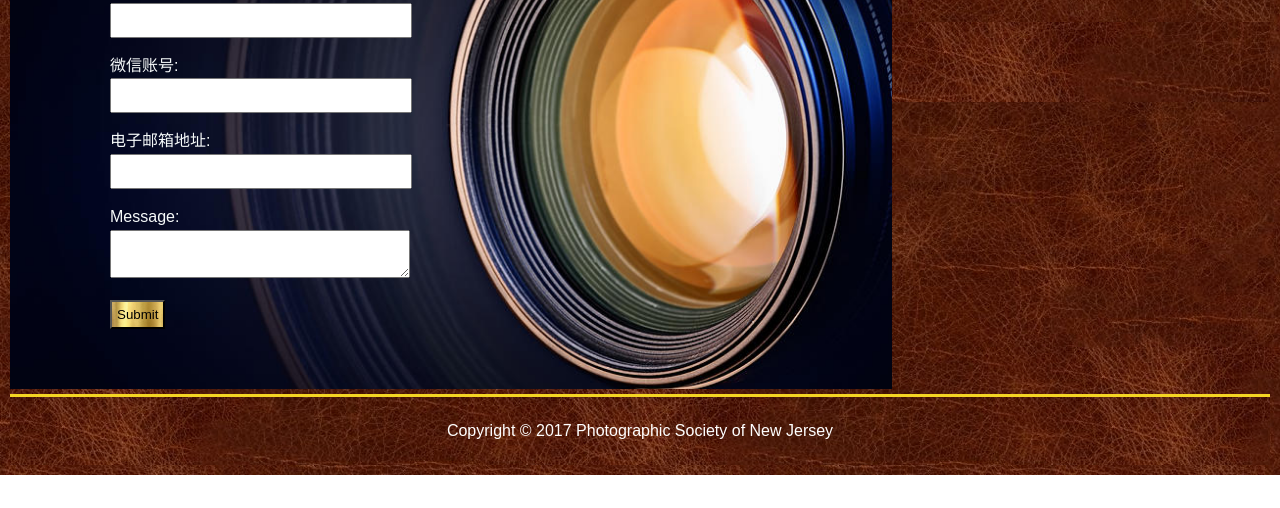
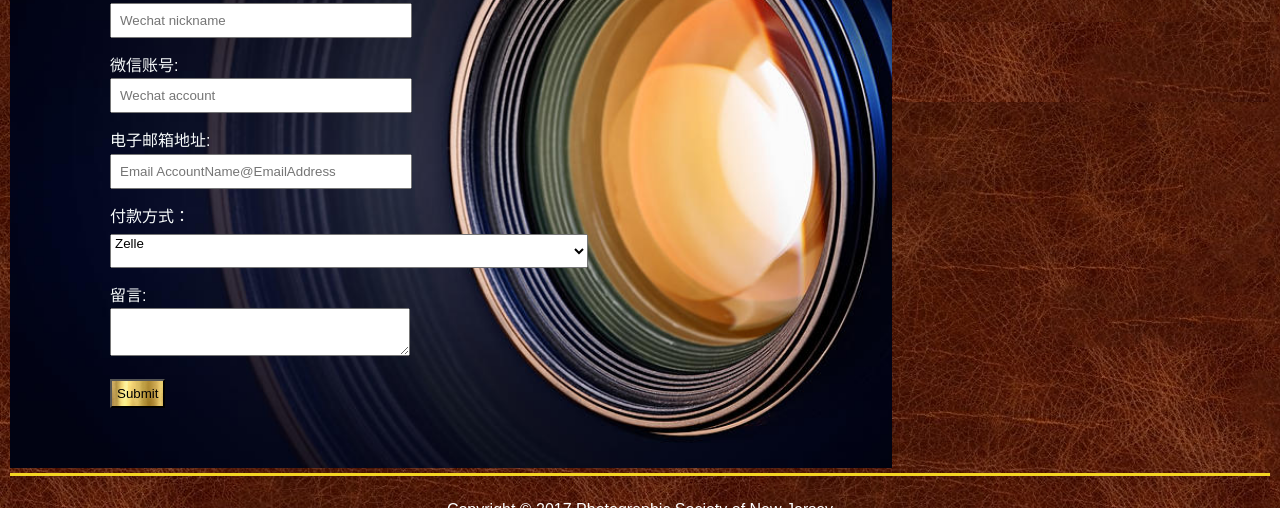
Before and after one commit to karlourLLC/PSNJWeb, a plain HTML site: page register.html in a window 1280 px wide. Shown: the part 703-1211 px from the top of the page. Before the commit the page ends 1178 px from the top, so only its background shows below. Drawn offline with Linux system fonts and the light colour scheme.

Commit message:
16th commit

```diff
--- a/CSS/styleRegister.css
+++ b/CSS/styleRegister.css
@@ -48,11 +48,21 @@ body{
 	width:100%;
 }
 
+.my-form option[type="text"], .my-form textarea{
+	padding:8px;
+	width:100%;
+}
+
 .my-form #name-form{
 	display: inline-block;
 	padding-right: 400px;
 	padding-bottom: 15px;
 	width: 64%;
+}
+
+.my-form #payment-type{
+	padding-bottom:15px;
+	padding-right: 400px;
 }
 
 #lname-form{
--- a/register.html
+++ b/register.html
@@ -53,19 +53,27 @@
 				</div>
 				<div class="form-group">
 					<label>微信会员群昵称: </label>
-					<input type="text" name="WName">
+					<input type="text" name="WName" placeholder="Wechat nickname">
 				</div>
 				<div class="form-group">
 					<label>微信账号: </label>
-					<input type="text" name="WechetAccountNameWechetAccountName">
+					<input type="text" name="WechetAccountNameWechetAccountName" placeholder="Wechat account">
 				</div>
 				<div class="form-group">
 					<label>电子邮箱地址: </label>
-					<input type="text" name="email">
+					<input type="text" name="email" placeholder="Email AccountName@EmailAddress">
+				</div>
+				<div class="form-group">
+					<label for="payment-type">付款方式：</label>
+					<select name="payment-type" id="payment-type">
+						<option value="Zelle">Zelle</option>
+						<option value="PayPal">PayPal</option>
+						<option value="Quickpay">Quickpay</option>
+					</select>
 				</div>
 
 				<div class="form-group">
-					<label>Message: </label>
+					<label>留言: </label>
 					<textarea name="message"></textarea>
 				</div>
 				<input class="button" type="submit" value="Submit" name="">
```
